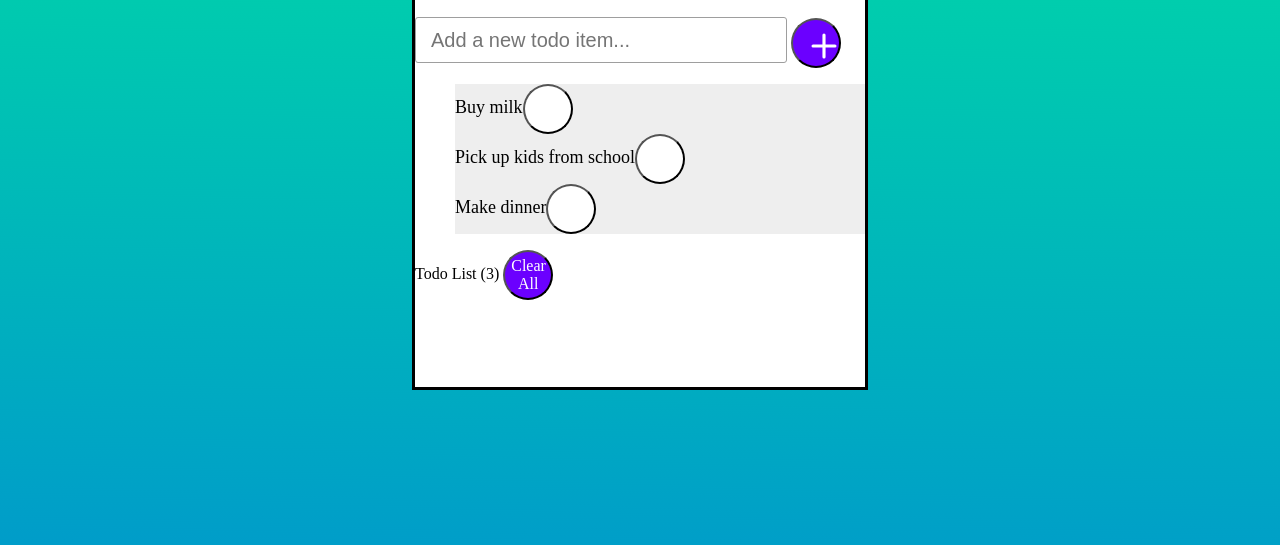
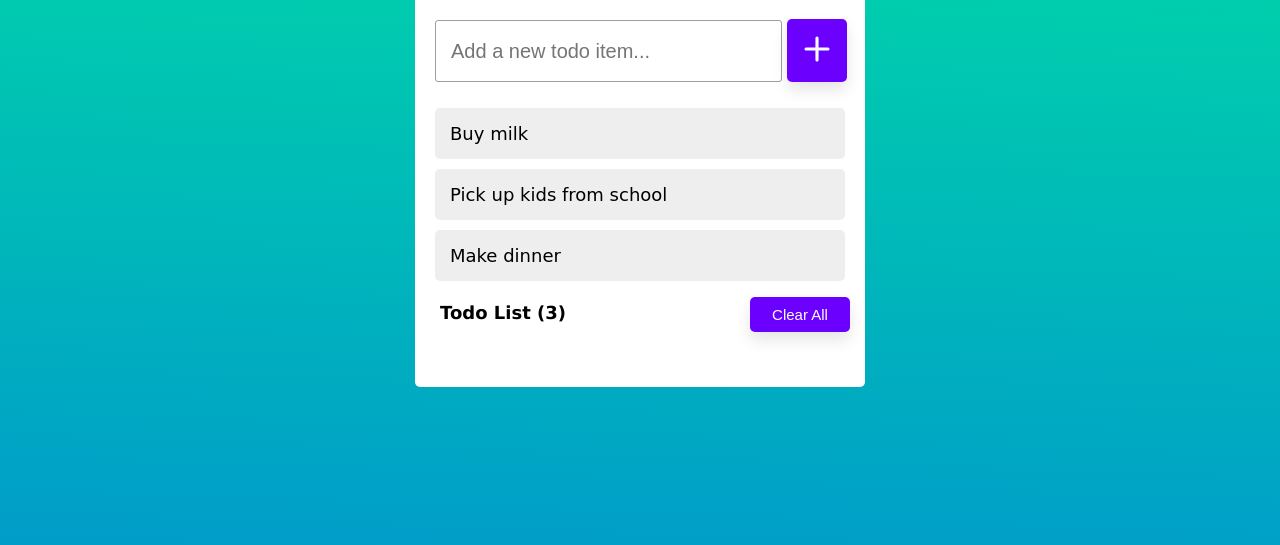
Before and after one commit to mr-rdex/RTodo1, a plain HTML site: page index.html in a window 1280 px wide. Shown: the part 271-816 px from the top of the page. Drawn offline with Linux system fonts and the light colour scheme.

Commit message:
Update styles.css

```diff
--- a/styles.css
+++ b/styles.css
@@ -1,39 +1,31 @@
+
 body{
   background: linear-gradient(182deg, #00ff91, #003eff, #6b00ff, #dc00ff);
   background-size: 800% 800%;
-	animation: gradient-bg 10s ease infinite;
   display: grid;
   height: 100vh;
   place-items: center;
+  overflow: hidden;
 }
 .card{
   background-color: white;
-    width: 450px;
-    height: 500px;
-    border-style: solid;
+  min-width: 450px;
+  min-height: 500px;
+  max-height: 700px;
+  border-radius: 5px;
+  overflow-y: scroll;
+  overflow-x: hidden;
 }
 h1{
   padding: 25px;
+  font-family:'Gill Sans', 'Gill Sans MT', Calibri, 'Trebuchet MS', sans-serif;
+  font-weight: 1200;
 }
 ::placeholder{
   padding-left: 5px;
   font-size: 20px;
 }
-button{
-    background-color: #6b00ff;
-    text-decoration: none;
-    color: white;
-    border-radius: 50px;
-    font-size: 50px;
-    cursor: pointer;
-    outline: none;
-    border: 50;
-    vertical-align: middle;
-    width: 50px;
-    height: 50px;
-    font-size: inherit;
-    font-family: inherit;
-}
+
 input {
   border: solid 1.5px #9e9e9e;
   border-radius: 3px;
@@ -42,7 +34,13 @@ input {
   font-size: 1.3rem;
   color: #242424;
   transition: border 150ms cubic-bezier(0.4,0,0.2,1);
-    width: 350px;
+  width: 325px;
+  height: 40px;
+  text-decoration: none;
+  display: block;
+  margin-left: 20px;
+  margin-top: 1px;
+  float: left;
  }
 .padding{
   padding-left: 25px;
@@ -50,8 +48,8 @@ input {
 .pdr25{
   padding-right: 1px;
 }
-.reset {
-    margin-left: 250px;
+#clear-all-button {
+  margin-left: 335px;
   width: 100px;
   height: 35px;
   text-align: center;
@@ -64,21 +62,22 @@ input {
   transition: all 0.3s ease 0s;
   cursor: pointer;
   text-decoration: none;
+  display: block;
 }
 
-.reset:hover {
+#clear-all-button:hover {
   background-color: #a200ff;
   box-shadow: 0px 5px 25px rgba(148, 0, 216, 0.795);
   color: #fff;
   text-decoration: none;
 }
-  .reset:active {
+#clear-all-button:active {
   transform: translateY(2px);
 }
 
-  .button {
-    text-transform: uppercase;
-    font-weight: 500;
+#add-button {
+  margin-left: 5px;
+  padding: 5px;
   color: #fff;
   background-color: #6b00ff;
   border: none;
@@ -88,34 +87,72 @@ input {
   cursor: pointer;
   outline: none;
   text-decoration: none;
-    margin-bottom: 5px;
+  margin-right: 15px;
+  margin-bottom: 10px;
 }
 
-.button:hover {
+#add-button:hover {
   background-color: #a200ff;
   box-shadow: 0px 5px 25px rgba(148, 0, 216, 0.795);
   color: #fff;
   text-decoration: none;
 }
-  .button:active {
+#add-button:active {
   transform: translateY(2px);
 }
+ul{
+  padding-left: 20px;
+}
+li{
+  padding-top: 15px;
+  padding-bottom: 15px;
+  padding-left: 15px;
+  font-family: cursive;
+}
 ul li {
-    cursor: pointer;
   list-style-type: none;
+  width: 395px;
   background: #eee;
   font-size: 18px;
   transition: 0.2s;
+  display: flex;
+  justify-content: space-between;
+  position: relative;
+  margin-bottom: 10px;
+  border-radius: 5px;
 
   /* make the list items unselectable */
+}
+li:hover .close {
+  opacity: 1;
+  transition: 0.5s ease-in-out;
 }
 ul li span{
   color: red;
 }
 .close{
-    padding-top: 15px;
-    background-color: white;
+  padding-top: 0px;
+  background-color: rgb(250, 69, 37);
   width: 50px;
   height: 50px;
+  font-weight: 900;
   text-align: center;
+  cursor: pointer;
+  float:right;
+  position: absolute;
+  top: 0;
+  right: 0;
+  opacity: 0;
+  transition: 0.5s;
+  border: none;
+  border-radius: 5px;
 }
+label{
+  font-family: 'Lucida Sans', 'Lucida Sans Regular', 'Lucida Grande', 'Lucida Sans Unicode', Geneva, Verdana, sans-serif;
+  font-size: 18px;
+  font-weight: 800;
+  padding-left: 25px;
+  padding-top: 5px;
+  float: left;
+  display: block;
+}
```
Lines whose indentation alone changed are shown as unchanged.
